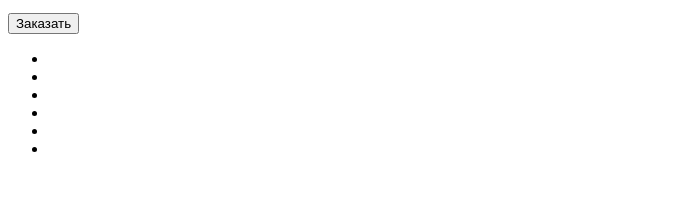
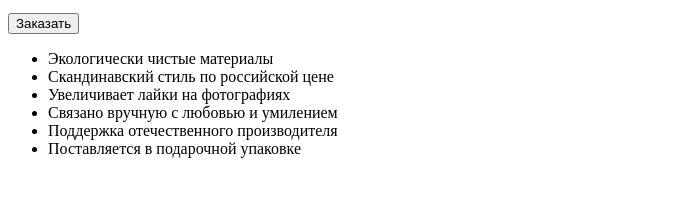
Before and after one commit to nikolaykrylov/barbershop-2017-2, a website: page index.html in a window 1280 px wide. Shown: the part 583-780 px from the top of the page, without its empty margins (0-692 px from the left). Drawn offline with Linux system fonts and the light colour scheme.

Commit message:
fixed html for about section

```diff
--- a/index.html
+++ b/index.html
@@ -54,13 +54,21 @@
      </section>
      <section class="about">
        <ul class="about__list">
-         <li class="about__list--materials"></li>
-         <li class="about__list--price"></li>
-         <li class="about__list--likes"></li>
-         <li class="about__list--handmade"></li>
-         <li class="about__list--producer"></li>
-         <li class="about__list--package"></li>
+         <li class="about__list--materials">Экологически
+чистые материалы</li>
+         <li class="about__list--price">Скандинавский стиль
+по российской цене</li>
+         <li class="about__list--likes">Увеличивает лайки
+на фотографиях</li>
+         <li class="about__list--handmade">Связано вручную с
+любовью и умилением</li>
+         <li class="about__list--producer">Поддержка отечественного производителя</li>
+         <li class="about__list--package">Поставляется в
+подарочной упаковке</li>
        </ul>
+     </section>
+     <section class="reviews">
+
      </section>
   </main>
 
```
